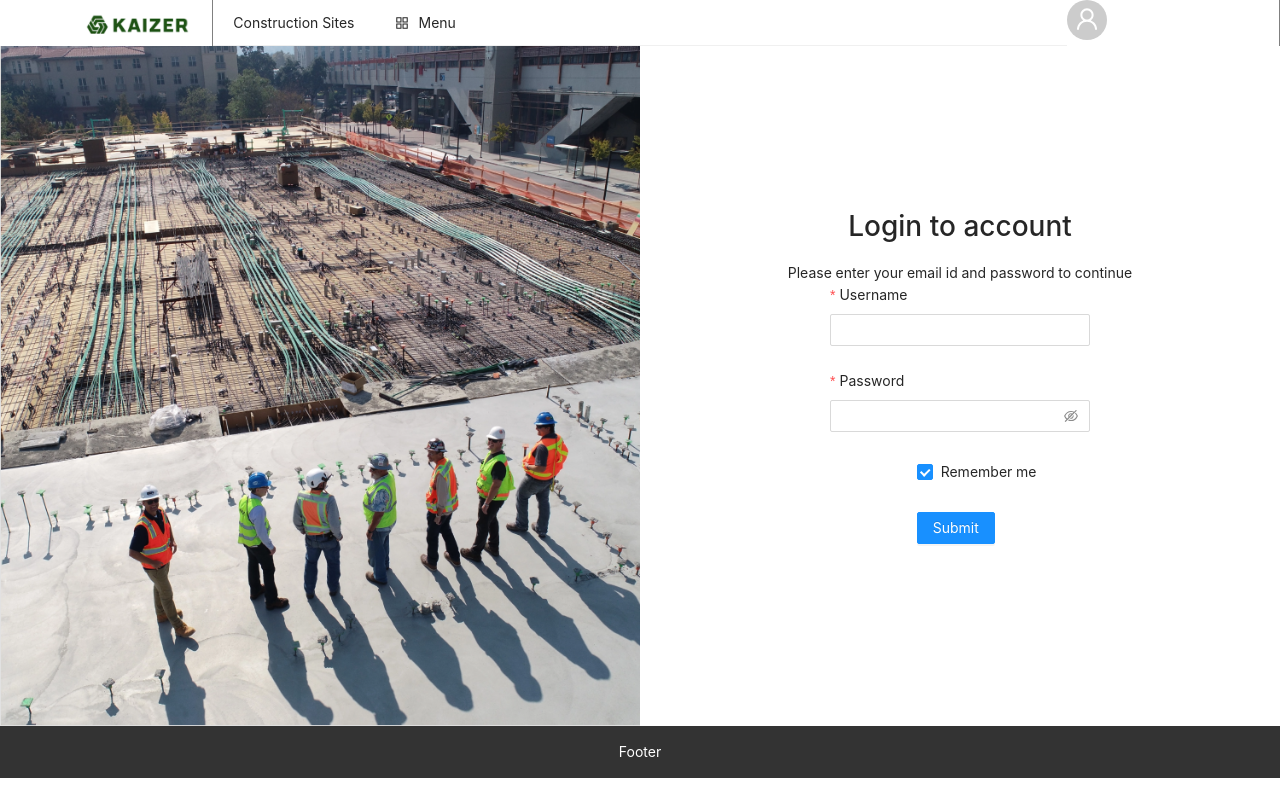
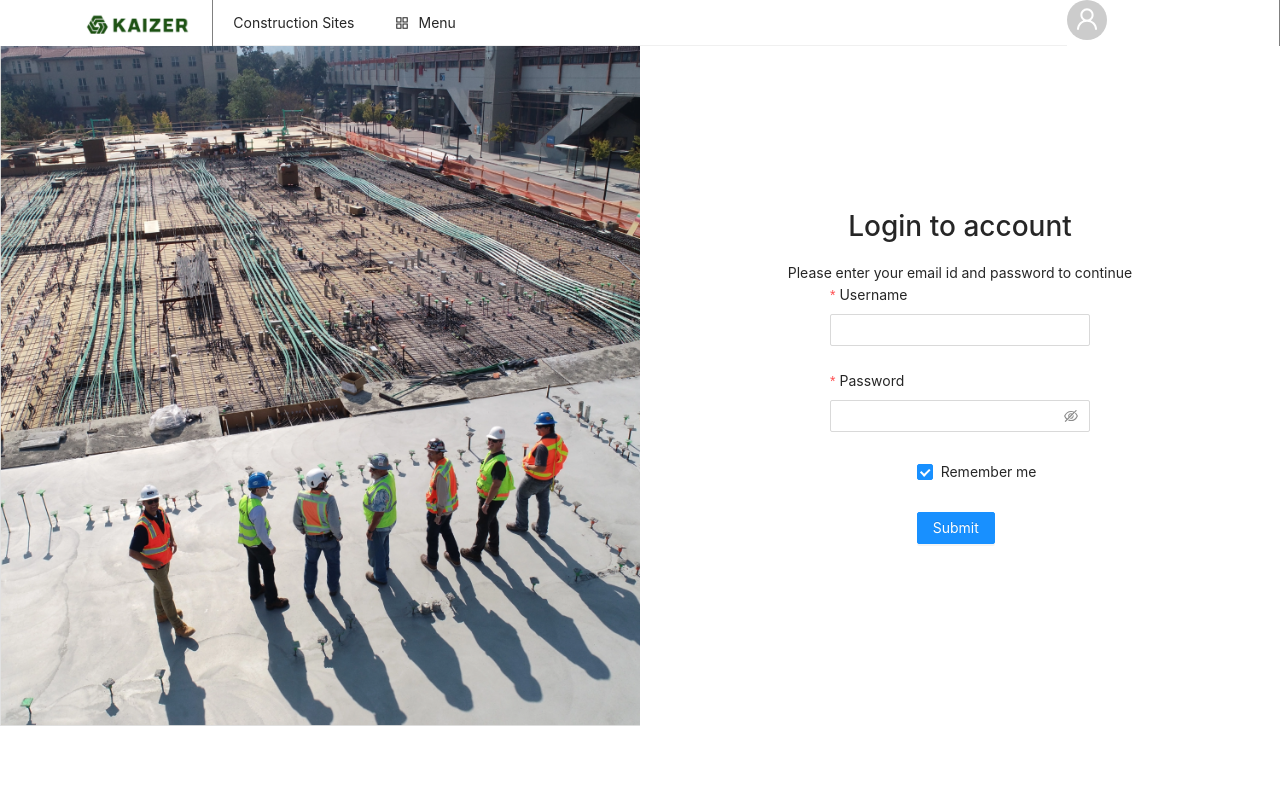
Before and after one commit to sauravk-drupalchamp/kaizer-pwa, a React (Create React App) app: page / in a window 1280 px wide. Built offline with nearby package versions, Linux system fonts and the light colour scheme.

Commit message:
Removed Footer

```diff
--- a/src/App.js
+++ b/src/App.js
@@ -1,5 +1,5 @@
 import { React, Fragment } from "react";
-import { Homepage, Header, Footer, AddToolbox, ConstructionSites, AddExtWorker } from "./components";
+import { Homepage, Header, AddToolbox, ConstructionSites, AddExtWorker } from "./components";
 import { BrowserRouter as Router, Route, Routes } from "react-router-dom";
 import './App.css'
 
@@ -14,7 +14,6 @@ const App = () => {
           <Route path="/construction-sites" exact element={<ConstructionSites />} />
           <Route path="/add-external-worker" exact element={<AddExtWorker />} />
         </Routes>
-        <Footer />
       </Router>
     </Fragment>
   );
```
